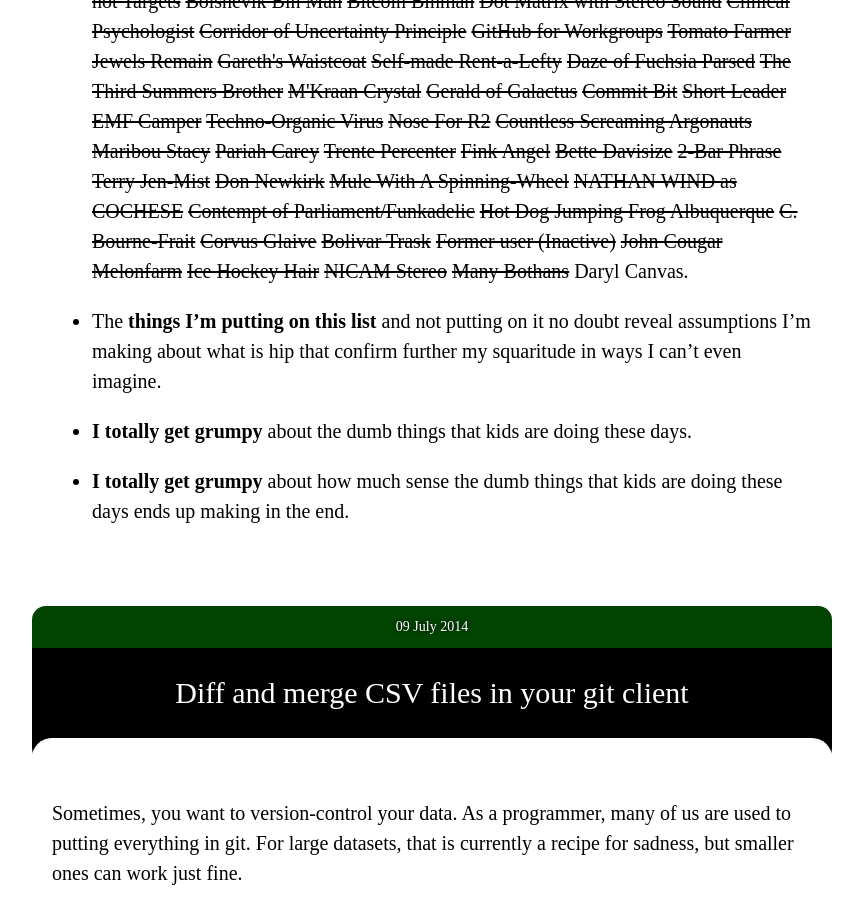
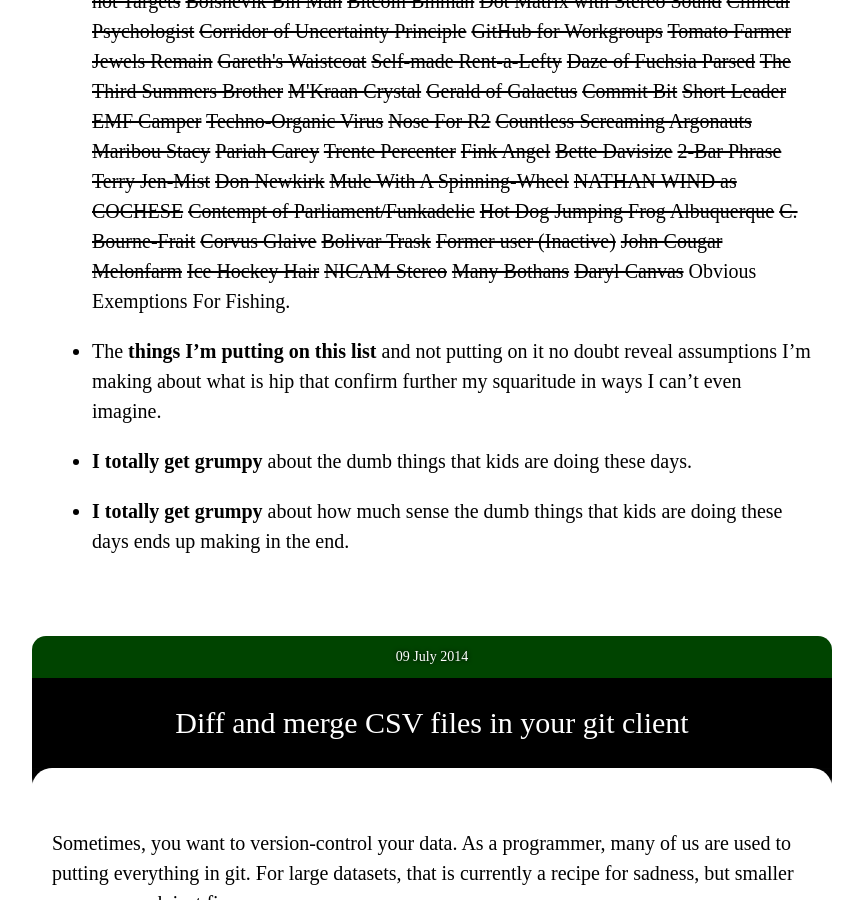
Before and after one commit to paulfitz/paulfitz.github.io, a Jekyll site: the page built from index.html, in a window 1280 px wide and 900 px high, scrolled down 20886 px. Shown: the whole window, without its empty margins (208-1071 px from the left). Built offline with Jekyll 4.4.1, drawn with Linux system fonts in a browser that asks for light colours; nearby versions of some CDN libraries.

Commit message:
more pike

```diff
--- a/_data/pikes.json
+++ b/_data/pikes.json
@@ -187,5 +187,6 @@
   "Ice Hockey Hair",
   "NICAM Stereo",
   "Many Bothans",
-  "Daryl Canvas"
+  "Daryl Canvas",
+  "Obvious Exemptions For Fishing"
 ]
```
